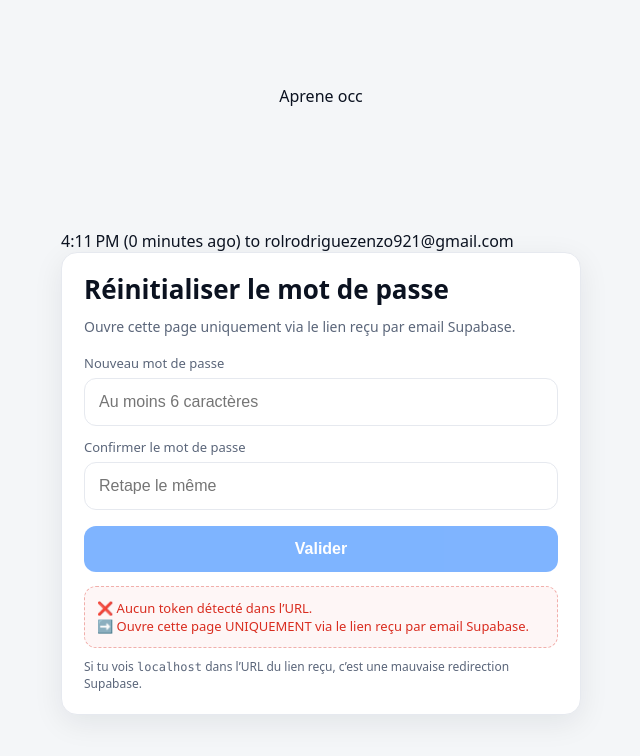
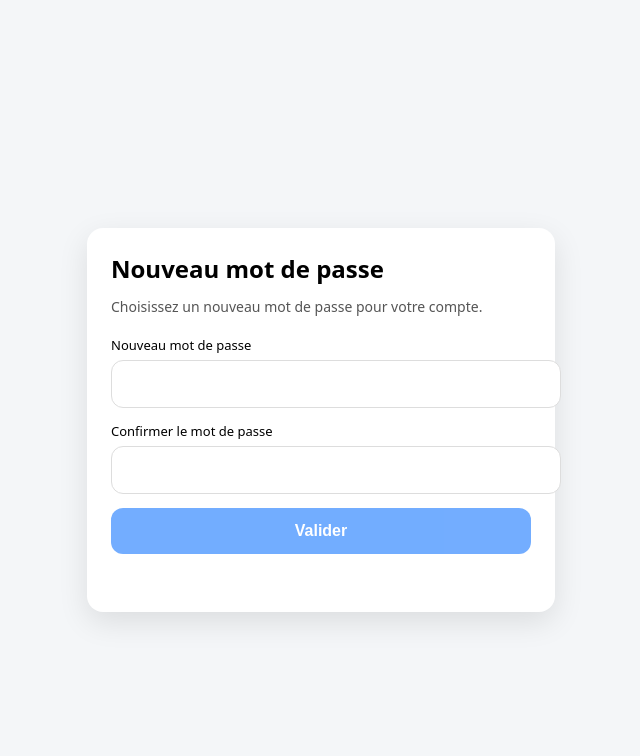
Before and after one commit to aprenedev-alt/occitanapp-reset, a plain HTML site: page index.html in a window 1280 px wide. Shown: the whole page, without its empty margins (319-959 px from the left). Drawn offline with nearby package versions, Linux system fonts and the light colour scheme.

Commit message:
Update index.html

```diff
--- a/index.html
+++ b/index.html
@@ -1,286 +1,180 @@
-
-Aprene occ <aprene.dev@gmail.com>
-4:11 PM (0 minutes ago)
-to rolrodriguezenzo921@gmail.com
-
 <!doctype html>
 <html lang="fr">
 <head>
   <meta charset="utf-8" />
-    <meta name="viewport" content="width=device-width, initial-scale=1, viewport-fit=cover" />
+  <meta name="viewport" content="width=device-width, initial-scale=1" />
   <title>Réinitialiser le mot de passe</title>
 
   <style>
-      :root {
-        --bg: #f4f6f8;
-        --card: #ffffff;
-        --text: #0b1220;
-        --muted: #5b667a;
-        --primary: #1677ff;
-        --danger: #d92d20;
-        --ok: #027a48;
-        --border: #e6e9ef;
-        --radius: 16px;
-      }
-      * { box-sizing: border-box; }
     body {
       margin: 0;
       font-family: system-ui, -apple-system, Segoe UI, Roboto, Arial, sans-serif;
-        background: var(--bg);
-        color: var(--text);
-        display: grid;
-        place-items: center;
+      background: #f4f6f8;
+      display: flex;
+      justify-content: center;
+      align-items: center;
       min-height: 100vh;
+      padding: 20px;
+    }
+
+    .card {
+      background: #fff;
+      width: 100%;
+      max-width: 420px;
       padding: 24px;
+      border-radius: 16px;
+      box-shadow: 0 10px 30px rgba(0,0,0,.1);
     }
-      .wrap { width: 100%; max-width: 520px; }
-      .card {
-        background: var(--card);
-        border: 1px solid var(--border);
-        border-radius: var(--radius);
-        padding: 22px;
-        box-shadow: 0 8px 30px rgba(16, 24, 40, 0.08);
+
+    h1 {
+      margin: 0 0 12px;
+      font-size: 24px;
     }
-      h1 { margin: 0 0 12px; font-size: 26px; line-height: 1.15; }
-      .sub { margin: 0 0 18px; color: var(--muted); font-size: 14px; }
-      label { display: block; font-size: 13px; color: var(--muted); margin: 12px 0 6px; }
+
+    p {
+      margin: 0 0 20px;
+      color: #555;
+      font-size: 14px;
+    }
+
+    label {
+      font-size: 13px;
+      margin-bottom: 6px;
+      display: block;
+    }
+
     input {
       width: 100%;
-        padding: 14px 14px;
-        border: 1px solid var(--border);
+      padding: 14px;
+      font-size: 16px;
       border-radius: 12px;
-        font-size: 16px;
-        outline: none;
-        background: #fff;
+      border: 1px solid #ddd;
+      margin-bottom: 14px;
     }
-      input:focus {
-        border-color: rgba(22, 119, 255, 0.5);
-        box-shadow: 0 0 0 4px rgba(22, 119, 255, 0.12);
-      }
+
     button {
       width: 100%;
-        margin-top: 16px;
-        padding: 14px 16px;
-        border: 0;
+      padding: 14px;
+      font-size: 16px;
       border-radius: 12px;
-        background: var(--primary);
+      border: none;
+      background: #1677ff;
       color: #fff;
-        font-size: 16px;
-        font-weight: 700;
+      font-weight: 600;
       cursor: pointer;
     }
-      button[disabled] { opacity: 0.55; cursor: not-allowed; }
+
+    button:disabled {
+      opacity: .6;
+      cursor: not-allowed;
+    }
+
     .msg {
       margin-top: 14px;
-        padding: 12px 12px;
-        border-radius: 12px;
-        border: 1px dashed var(--border);
-        background: #fafbfc;
-        color: var(--muted);
-        font-size: 13px;
-        white-space: pre-wrap;
-        word-break: break-word;
-        min-height: 44px;
+      font-size: 14px;
+      min-height: 20px;
     }
-      .msg.error { border-color: rgba(217,45,32,0.35); color: var(--danger); background: rgba(217,45,32,0.04); }
-      .msg.ok { border-color: rgba(2,122,72,0.35); color: var(--ok); background: rgba(2,122,72,0.04); }
-      .tiny { font-size: 12px; color: var(--muted); margin-top: 10px; }
-      code { font-family: ui-monospace, SFMono-Regular, Menlo, Monaco, Consolas, "Liberation Mono", monospace; font-size: 12px; }
+
+    .error { color: #d92d20; }
+    .ok { color: #027a48; }
   </style>
 
-    <!-- Supabase JS v2 -->
   <script src="https://unpkg.com/@supabase/supabase-js@2"></script>
 </head>
 
 <body>
-    <div class="wrap">
   <div class="card">
-        <h1>Réinitialiser le mot de passe</h1>
-        <p class="sub">Ouvre cette page uniquement via le lien reçu par email Supabase.</p>
+    <h1>Nouveau mot de passe</h1>
+    <p>Choisissez un nouveau mot de passe pour votre compte.</p>
 
-        <label for="password">Nouveau mot de passe</label>
-        <input id="password" type="password" placeholder="Au moins 6 caractères" />
+    <label>Nouveau mot de passe</label>
+    <input id="p1" type="password" />
 
-        <label for="password2">Confirmer le mot de passe</label>
-        <input id="password2" type="password" placeholder="Retape le même" />
+    <label>Confirmer le mot de passe</label>
+    <input id="p2" type="password" />
 
     <button id="btn" disabled>Valider</button>
 
-        <div id="msg" class="msg">Chargement…</div>
-
-        <div class="tiny">
-          Si tu vois <code>localhost</code> dans l’URL du lien reçu, c’est une mauvaise redirection Supabase.
-        </div>
-      </div>
+    <div id="msg" class="msg"></div>
   </div>
 
 <script>
-      // =========================
-      // CONFIG (à remplacer)
-      // =========================
   const SUPABASE_URL = "https://bficrofdrgmuljunccsv.supabase.co";
   const SUPABASE_ANON_KEY = "eyJhbGciOiJIUzI1NiIsInR5cCI6IkpXVCJ9.eyJpc3MiOiJzdXBhYmFzZSIsInJlZiI6ImJmaWNyb2ZkcmdtdWxqdW5jY3N2Iiwicm9sZSI6ImFub24iLCJpYXQiOjE3NjU5MzUxNjgsImV4cCI6MjA4MTUxMTE2OH0.xXo9uidS7dIawD7tUCA-T7255Ys14HCMkqh5cBM9Acw";
 
-      // =========================
-      // UI helpers
-      // =========================
-      const msgEl = document.getElementById("msg");
-      const btnEl = document.getElementById("btn");
+  const supabase = window.supabase.createClient(
+    SUPABASE_URL,
+    SUPABASE_ANON_KEY
+  );
 
-      function setMsg(text, type = "info") {
-        msgEl.classList.remove("error", "ok");
-        if (type === "error") msgEl.classList.add("error");
-        if (type === "ok") msgEl.classList.add("ok");
-        msgEl.textContent = text;
-        console.log(text);
+  const btn = document.getElementById("btn");
+  const msg = document.getElementById("msg");
+
+  function setMsg(text, type) {
+    msg.className = "msg " + (type || "");
+    msg.textContent = text || "";
   }
 
-      function assertConfig() {
-        if (!SUPABASE_URL || SUPABASE_URL.includes("TON_SUPABASE_URL")) {
-          setMsg("❌ Tu n'as pas mis SUPABASE_URL.\n➡️ Remplace TON_SUPABASE_URL dans le fichier.", "error");
-          return false;
-        }
-        if (!SUPABASE_ANON_KEY || SUPABASE_ANON_KEY.includes("TON_SUPABASE_ANON_KEY")) {
-          setMsg("❌ Tu n'as pas mis SUPABASE_ANON_KEY.\n➡️ Remplace TON_SUPABASE_ANON_KEY dans le fichier.", "error");
-          return false;
-        }
-        return true;
+  function parseHash() {
+    const h = window.location.hash.replace("#", "");
+    return new URLSearchParams(h);
   }
 
-      // =========================
-      // Init Supabase
-      // =========================
-      if (!window.supabase || !window.supabase.createClient) {
-        setMsg("❌ Supabase JS n'est pas chargé (CDN inaccessible).", "error");
-        throw new Error("Supabase JS not loaded");
+  async function initSession() {
+    const params = parseHash();
+
+    if (params.get("access_token")) {
+      await supabase.auth.setSession({
+        access_token: params.get("access_token"),
+        refresh_token: params.get("refresh_token"),
+      });
+      btn.disabled = false;
+      return;
     }
 
-      let client = null;
-      if (assertConfig()) {
-        client = window.supabase.createClient(SUPABASE_URL, SUPABASE_ANON_KEY);
-      }
-
-      // =========================
-      // Parse URL (hash tokens / PKCE code)
-      // =========================
-      function parseHash() {
-        const h = window.location.hash.replace("#", "");
-        const p = new URLSearchParams(h);
-        return {
-          access_token: p.get("access_token"),
-          refresh_token: p.get("refresh_token"),
-          type: p.get("type"),
-          error: p.get("error"),
-          error_description: p.get("error_description"),
-        };
-      }
-
-      async function validateLinkAndCreateSession() {
-        if (!client) return false;
-
-        // Erreur renvoyée dans le hash ?
-        const hash = parseHash();
-        if (hash.error) {
-          setMsg("❌ Erreur dans le lien:\n" + (hash.error_description || hash.error), "error");
-          return false;
-        }
-
-        // PKCE : ?code=...
     const url = new URL(window.location.href);
     const code = url.searchParams.get("code");
     if (code) {
-          setMsg("🔄 Validation du lien (code)…");
-          const { error } = await client.auth.exchangeCodeForSession(window.location.href);
-          if (error) {
-            setMsg("❌ Validation code impossible:\n" + error.message, "error");
-            return false;
+      const { error } = await supabase.auth.exchangeCodeForSession(window.location.href);
+      if (!error) {
+        btn.disabled = false;
+      } else {
+        setMsg("Lien invalide ou expiré.", "error");
       }
-          setMsg("✅ Lien valide. Tu peux changer ton mot de passe.");
-          return true;
+      return;
     }
 
-        // Implicit : tokens dans le hash
-        if (hash.access_token && hash.refresh_token) {
-          setMsg("🔄 Validation du lien (token)…");
-          const { error } = await client.auth.setSession({
-            access_token: hash.access_token,
-            refresh_token: hash.refresh_token,
-          });
-          if (error) {
-            setMsg("❌ Validation token impossible:\n" + error.message, "error");
-            return false;
-          }
-          setMsg("✅ Lien valide. Tu peux changer ton mot de passe.");
-          return true;
+    setMsg("Lien invalide ou expiré.", "error");
   }
 
-        // Déjà une session ?
-        const { data, error } = await client.auth.getSession();
-        if (error) {
-          setMsg("❌ Erreur getSession:\n" + error.message, "error");
-          return false;
-        }
-        if (data.session) {
-          setMsg("✅ Session active. Tu peux changer ton mot de passe.");
-          return true;
+  btn.onclick = async () => {
+    const p1 = document.getElementById("p1").value;
+    const p2 = document.getElementById("p2").value;
+
+    if (p1.length < 6) {
+      setMsg("Le mot de passe est trop court.", "error");
+      return;
     }
 
-        setMsg(
-          "❌ Aucun token détecté dans l’URL.\n➡️ Ouvre cette page UNIQUEMENT via le lien reçu par email Supabase.",
-          "error"
-        );
-        return false;
+    if (p1 !== p2) {
+      setMsg("Les mots de passe ne correspondent pas.", "error");
+      return;
     }
 
-      // =========================
-      // Reset password
-      // =========================
-      async function resetPassword() {
-        if (!client) return;
+    btn.disabled = true;
+    setMsg("Mise à jour en cours…");
 
-        const p1 = document.getElementById("password").value.trim();
-        const p2 = document.getElementById("password2").value.trim();
+    const { error } = await supabase.auth.updateUser({ password: p1 });
 
-        if (!p1 || p1.length < 6) return setMsg("❌ Mot de passe trop court (min 6).", "error");
-        if (p1 !== p2) return setMsg("❌ Les mots de passe ne correspondent pas.", "error");
+    if (error) {
+      setMsg("Erreur lors de la mise à jour.", "error");
+      btn.disabled = false;
+    } else {
+      setMsg("Mot de passe modifié avec succès.", "ok");
+    }
+  };
 
-        btnEl.disabled = true;
-        setMsg("🔄 Mise à jour du mot de passe…");
-
-        const { data, error: sErr } = await client.auth.getSession();
-        if (sErr) {
-          btnEl.disabled = false;
-          return setMsg("❌ Erreur session:\n" + sErr.message, "error");
-        }
-        if (!data.session) {
-          btnEl.disabled = false;
-          return setMsg("❌ Pas de session active.\n➡️ Clique à nouveau sur le lien reçu par email.", "error");
-        }
-
-        const { error } = await client.auth.updateUser({ password: p1 });
-        if (error) {
-          btnEl.disabled = false;
-          return setMsg("❌ Erreur updateUser:\n" + error.message, "error");
-        }
-
-        setMsg("✅ Mot de passe modifié !\n➡️ Tu peux retourner dans l’app et te connecter.", "ok");
-      }
-
-      // =========================
-      // Boot
-      // =========================
-      btnEl.addEventListener("click", resetPassword);
-
-      (async () => {
-        try {
-          btnEl.disabled = true;
-          const ok = await validateLinkAndCreateSession();
-          btnEl.disabled = !ok;
-        } catch (e) {
-          btnEl.disabled = true;
-          setMsg("❌ Erreur inattendue:\n" + (e?.message || String(e)), "error");
-        }
-      })();
+  initSession();
 </script>
 </body>
 </html>
```
Lines whose indentation alone changed are shown as unchanged.
